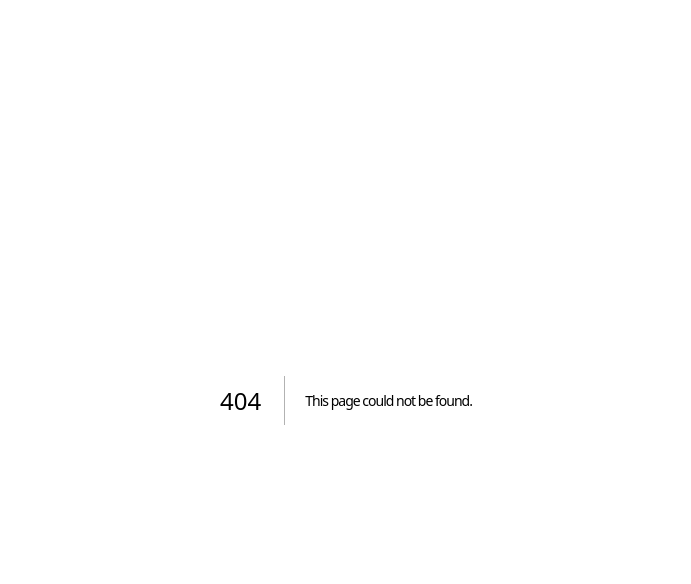
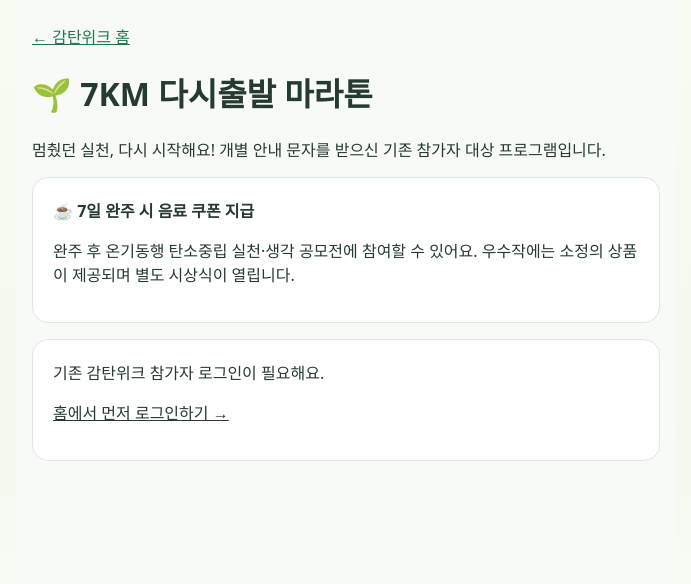
Before and after one commit to mozza1024-afk/gamthan-week, a Next.js app: page /restart in a window 1280 px wide. Before the commit this address had no page. Shown: the top 584 px of the page, without its empty margins (294-985 px from the left). Built offline with nearby package versions, Linux system fonts and the light colour scheme.

Commit message:
Build restart participant page for enrollment diary and essay

```diff
--- /dev/null
+++ b/app/restart/page.js
@@ -0,0 +1,36 @@
+'use client';
+import {useEffect,useState} from 'react';
+const fetchApi=async(token,body)=>{
+ const r=await fetch('/api/restart',{method:body?'POST':'GET',headers:{'Content-Type':'application/json',Authorization:'Bearer '+token},...(body?{body:JSON.stringify(body)}:{})});
+ const j=await r.json();if(!r.ok||j.success===false)throw Error(j.message||'요청 실패');return j;
+};
+const dates=()=>{const now=new Date(Date.now()+9*3600000).toISOString().slice(0,10);return Array.from({length:6},(_,i)=>'2026-10-'+String(i+20).padStart(2,'0')).filter(d=>d>=now)};
+const topics=[['marathon','감탄위크 실천 소감'],['daily','일상 속 탄소중립'],['climate','기후위기와 우리의 삶'],['wonju','원주시 기후정책 제안'],['free','환경·지속가능성 자유주제']];
+export default function Restart(){
+ const [token,setToken]=useState(''),[data,setData]=useState(null),[start,setStart]=useState(''),[codes,setCodes]=useState([]),[diary,setDiary]=useState(''),[other,setOther]=useState(''),[essay,setEssay]=useState({topic:'marathon',title:'',body:''}),[err,setErr]=useState(''),[busy,setBusy]=useState(false);
+ useEffect(()=>{setToken(localStorage.getItem('gamthan_token')||'')},[]);
+ async function load(){if(!token)return;try{setData(await fetchApi(token));setErr('')}catch(e){setErr(e.message)}}
+ useEffect(()=>{if(token)load()},[token]);
+ useEffect(()=>{if(data?.essay)setEssay({topic:data.essay.topic||'marathon',title:data.essay.title||'',body:data.essay.body||''})},[data?.essay?.id]);
+ async function save(body){try{setBusy(true);setErr('');await fetchApi(token,body);await load();alert(body.kind==='essay'?(body.submit?'공모전 제출이 완료되었습니다.':'임시저장되었습니다.'):'저장되었습니다.')}catch(e){setErr(e.message)}finally{setBusy(false)}}
+ const attempt=data?.attempt,diaries=data?.diaries||[],completed=attempt?.status==='completed'||new Set(diaries.map(x=>x.day_number)).size===7;
+ const canDiary=attempt&&data.today>=attempt.start_date&&data.today<=attempt.end_date;
+ const todayDiary=diaries.find(x=>x.diary_date===data?.today);
+ useEffect(()=>{if(todayDiary){setCodes(todayDiary.action_codes||[]);setDiary(todayDiary.diary_text||'');setOther(todayDiary.other_action_text||'')}},[todayDiary?.diary_date]);
+ const card={background:'#fff',border:'1px solid #dce8dd',borderRadius:16,padding:20,margin:'16px 0'};
+ const btn={background:'#24744f',border:0,color:'white',borderRadius:10,padding:'13px 18px',cursor:'pointer',fontWeight:700};
+ return <main style={{maxWidth:660,margin:'0 auto',padding:'24px 16px 80px',fontFamily:'system-ui,sans-serif',color:'#253b31',background:'#f7faf7',minHeight:'100vh'}}>
+ <a href="/" style={{color:'#24744f'}}>← 감탄위크 홈</a>
+ <h1>🌱 7KM 다시출발 마라톤</h1>
+ <p>멈췄던 실천, 다시 시작해요! 개별 안내 문자를 받으신 기존 참가자 대상 프로그램입니다.</p>
+ <div style={card}><b>☕ 7일 완주 시 음료 쿠폰 지급</b><p>완주 후 온기동행 탄소중립 실천·생각 공모전에 참여할 수 있어요. 우수작에는 소정의 상품이 제공되며 별도 시상식이 열립니다.</p></div>
+ {!token&&<div style={card}>기존 감탄위크 참가자 로그인이 필요해요.<p><a href="/">홈에서 먼저 로그인하기 →</a></p></div>}
+ {err&&<div role="alert" style={{...card,color:'#b42424'}}>{err}</div>}
+ {data&&<><div style={card}><h2>{data.p.display_name} 님의 다시출발</h2><p>기존 {data.p.course_days}KM 기록은 그대로 유지됩니다.</p>
+ {!attempt? <>{data.eligible?<><p>원하는 출발일을 선택해 주세요. 10월 31일까지 7일간 실천해야 해요.</p><label>출발일 <select value={start} onChange={e=>setStart(e.target.value)}><option value="">날짜 선택</option>{dates().map(d=><option key={d} value={d}>{d}</option>)}</select></label><p><button disabled={!start||busy} style={btn} onClick={()=>save({kind:'join',startDate:start})}>7KM 다시출발 신청</button></p></>:<p>기존 코스 종료 후 미완주가 확정된 분만 신청할 수 있어요. 현재 기존 코스는 그대로 이어가 주세요.</p>}</>:<><p><b>출발일:</b> {attempt.start_date} / <b>완주 예정:</b> {attempt.end_date}</p><h3>{diaries.length} / 7KM</h3><progress value={diaries.length} max={7} style={{width:'100%'}}/>{completed&&<p>🎉 7KM 완주! 음료 쿠폰 지급 대상입니다. 쿠폰 지급 일정은 운영자 안내를 확인해 주세요.</p>}</>}
+ </div>
+ {canDiary&&<div style={card}><h2>오늘의 다시출발 감탄일기</h2><p>원래 코스의 감탄일기와 별도로 저장됩니다. 같은 날짜는 수정할 수 있어요.</p><fieldset><legend>오늘 실천한 행동 (1개 이상)</legend>{(data.actions||[]).map(a=><label key={a.action_code} style={{display:'block',padding:5}}><input type="checkbox" checked={codes.includes(a.action_code)} onChange={e=>setCodes(v=>e.target.checked?[...v,a.action_code]:v.filter(x=>x!==a.action_code))}/> {a.action_name}</label>)}</fieldset><label>기타 실천<input style={{display:'block',width:'100%',padding:9,boxSizing:'border-box'}} value={other} onChange={e=>setOther(e.target.value)}/></label><label>오늘의 감탄일기 (10~500자)<textarea style={{display:'block',width:'100%',minHeight:150,padding:10,boxSizing:'border-box'}} value={diary} onChange={e=>setDiary(e.target.value)} /></label><p>{diary.length}자</p><button disabled={busy} style={btn} onClick={()=>save({kind:'diary',actionCodes:codes,otherActionText:other,diaryText:diary})}>오늘의 일기 저장</button></div>}
+ {(completed||data.p.is_completed)&&<div style={card}><h2>🏆 온기동행 탄소중립 실천·생각 공모전</h2><p>마라톤 참여 소감, 평소 탄소중립 실천, 기후위기, 원주시 기후정책 제안 등 자유롭게 작성해 주세요.</p><p><b>11월 16일까지 제출 · 1,000자 내외 권장 · 임시저장 가능</b></p><p>선택 참여이며, 우수작에는 소정의 상품과 별도 시상식이 있습니다.</p><label>주제<select disabled={data.essay?.status==='submitted'} value={essay.topic} onChange={e=>setEssay({...essay,topic:e.target.value})}>{topics.map(([k,v])=><option key={k} value={k}>{v}</option>)}</select></label><p><label>글 제목<input disabled={data.essay?.status==='submitted'} style={{display:'block',width:'100%',padding:9,boxSizing:'border-box'}} value={essay.title} onChange={e=>setEssay({...essay,title:e.target.value})}/></label></p><label>나의 이야기<textarea disabled={data.essay?.status==='submitted'} value={essay.body} onChange={e=>setEssay({...essay,body:e.target.value})} style={{display:'block',minHeight:230,width:'100%',padding:10,boxSizing:'border-box'}} /></label><p>{essay.body.length}자</p>{data.essay?.status==='submitted'?<p>✅ 최종 제출 완료</p>:<div style={{display:'flex',gap:8,flexWrap:'wrap'}}><button disabled={busy} style={btn} onClick={()=>save({kind:'essay',...essay,submit:false})}>임시저장</button><button disabled={busy||!essay.title.trim()||!essay.body.trim()} style={btn} onClick={()=>{if(confirm('제출 후에는 수정할 수 없습니다. 최종 제출할까요?'))save({kind:'essay',...essay,submit:true})}}>최종 제출</button></div>}</div>}
+ </>}
+ </main>
+}
```
